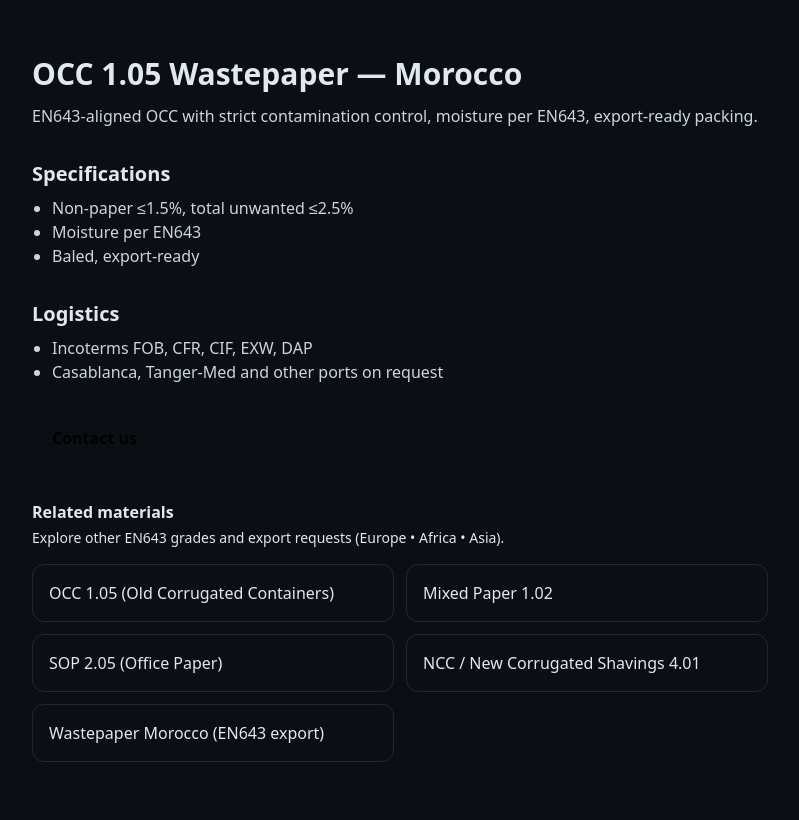
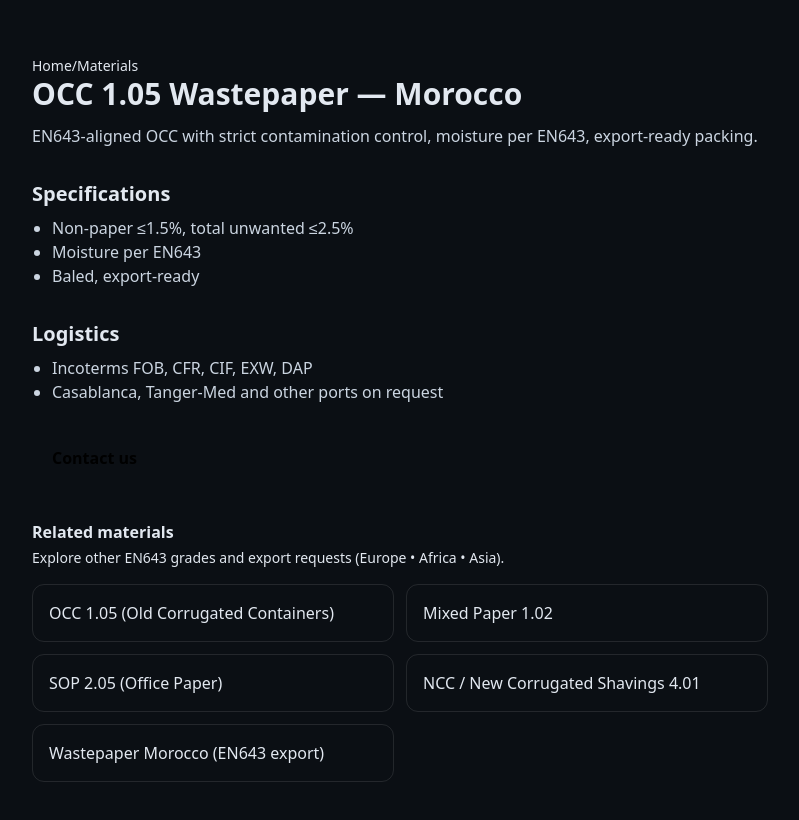
Before and after one commit to TheReda/tohire-trading, a Next.js app: page /en/occ in a window 1280 px wide. Shown: the top 820 px of the page, without its empty margins (240-1039 px from the left). Built offline with nearby package versions, Linux system fonts and the light colour scheme.

Commit message:
seo(ui): add visual + JSON-LD breadcrumbs and replace <a> with <Link>

```diff
--- a/app/en/mixed-paper/page.tsx
+++ b/app/en/mixed-paper/page.tsx
@@ -1,3 +1,5 @@
+import BreadcrumbsLd from "../../../components/BreadcrumbsLd";
+import { Breadcrumbs } from "../../../components/Breadcrumbs";
 import RelatedMaterials from "../../../components/RelatedMaterials";
 export const metadata = {
   title: "Mixed Paper 1.02 • EN643 Specs & Supply • ToHiRe Trading Morocco",
@@ -24,6 +26,9 @@ export default function Page() {
   return (
 
       <main className="max-w-3xl mx-auto px-4 py-14">
+      <BreadcrumbsLd items={[{name:"Home",url:"https://tohiretrading.com/"},{name:"Materials",url:"https://tohiretrading.com/#materials"},{name:document?.title||"",url:"https://tohiretrading.com/en/mixed-paper"}]} />
+
+      <Breadcrumbs items={[{name: "Home", href: "/"}, {name: "Materials", href: "/#materials"}]} />
       <h1 className="text-3xl font-bold">Mixed Papers and Boards (1.02)</h1>
       <p className="mt-3 text-slate-300">Sorted mix with clear documentary trail and EN643 alignment.</p>
       <Link href="/#contact" className="inline-block mt-8 rounded-xl bg-[--brand] text-black px-5 py-2.5 font-semibold">Contact us</Link>
--- a/app/en/occ/page.tsx
+++ b/app/en/occ/page.tsx
@@ -1,3 +1,5 @@
+import BreadcrumbsLd from "../../../components/BreadcrumbsLd";
+import { Breadcrumbs } from "../../../components/Breadcrumbs";
 import RelatedMaterials from "../../../components/RelatedMaterials";
 export const metadata = {
   title: "OCC 1.05 • EN643 Specs & Export • ToHiRe Trading Morocco",
@@ -24,6 +26,9 @@ export default function Page() {
   return (
 
       <main className="max-w-3xl mx-auto px-4 py-14">
+      <BreadcrumbsLd items={[{name:"Home",url:"https://tohiretrading.com/"},{name:"Materials",url:"https://tohiretrading.com/#materials"},{name:document?.title||"",url:"https://tohiretrading.com/en/occ"}]} />
+
+      <Breadcrumbs items={[{name: "Home", href: "/"}, {name: "Materials", href: "/#materials"}]} />
       <h1 className="text-3xl font-bold">OCC 1.05 Wastepaper — Morocco</h1>
       <p className="mt-3 text-slate-300">EN643-aligned OCC with strict contamination control, moisture per EN643, export-ready packing.</p>
       <h2 className="mt-8 text-xl font-semibold">Specifications</h2>
--- a/app/en/shavings-ncc/page.tsx
+++ b/app/en/shavings-ncc/page.tsx
@@ -1,3 +1,5 @@
+import BreadcrumbsLd from "../../../components/BreadcrumbsLd";
+import { Breadcrumbs } from "../../../components/Breadcrumbs";
 import RelatedMaterials from "../../../components/RelatedMaterials";
 export const metadata = {
   title: "NCC / New Corrugated Shavings 4.01 • EN643 • ToHiRe Trading Morocco",
@@ -24,6 +26,9 @@ export default function Page() {
   return (
 
       <main className="max-w-3xl mx-auto px-4 py-14">
+      <BreadcrumbsLd items={[{name:"Home",url:"https://tohiretrading.com/"},{name:"Materials",url:"https://tohiretrading.com/#materials"},{name:document?.title||"",url:"https://tohiretrading.com/en/shavings-ncc"}]} />
+
+      <Breadcrumbs items={[{name: "Home", href: "/"}, {name: "Materials", href: "/#materials"}]} />
       <h1 className="text-3xl font-bold">New Corrugated Cuttings (4.01)</h1>
       <p className="mt-3 text-slate-300">Unused trimmings from corrugated production. Very low contamination, contract-based specs.</p>
       <Link href="/#contact" className="inline-block mt-8 rounded-xl bg-[--brand] text-black px-5 py-2.5 font-semibold">Contact us</Link>
--- a/app/en/sop-office-paper/page.tsx
+++ b/app/en/sop-office-paper/page.tsx
@@ -1,3 +1,5 @@
+import BreadcrumbsLd from "../../../components/BreadcrumbsLd";
+import { Breadcrumbs } from "../../../components/Breadcrumbs";
 import RelatedMaterials from "../../../components/RelatedMaterials";
 export const metadata = {
   title: "SOP 2.05 • Sorted Office Paper • EN643 • ToHiRe Trading Morocco",
@@ -24,6 +26,9 @@ export default function Page() {
   return (
 
       <main className="max-w-3xl mx-auto px-4 py-14">
+      <BreadcrumbsLd items={[{name:"Home",url:"https://tohiretrading.com/"},{name:"Materials",url:"https://tohiretrading.com/#materials"},{name:document?.title||"",url:"https://tohiretrading.com/en/sop-office-paper"}]} />
+
+      <Breadcrumbs items={[{name: "Home", href: "/"}, {name: "Materials", href: "/#materials"}]} />
       <h1 className="text-3xl font-bold">Sorted Office Paper (2.05)</h1>
       <p className="mt-3 text-slate-300">Consistent SOP feedstock for mills. Documentation and QA included.</p>
       <Link href="/#contact" className="inline-block mt-8 rounded-xl bg-[--brand] text-black px-5 py-2.5 font-semibold">Contact us</Link>
--- a/app/en/wastepaper-morocco/page.tsx
+++ b/app/en/wastepaper-morocco/page.tsx
@@ -1,3 +1,5 @@
+import BreadcrumbsLd from "../../../components/BreadcrumbsLd";
+import { Breadcrumbs } from "../../../components/Breadcrumbs";
 import RelatedMaterials from "../../../components/RelatedMaterials";
 export const metadata = {
   title: "Wastepaper Morocco (OCC) • EN643 Export • ToHiRe Trading Morocco",
@@ -24,6 +26,9 @@ export default function Page() {
   return (
 
       <main className="max-w-3xl mx-auto px-4 py-14">
+      <BreadcrumbsLd items={[{name:"Home",url:"https://tohiretrading.com/"},{name:"Materials",url:"https://tohiretrading.com/#materials"},{name:document?.title||"",url:"https://tohiretrading.com/en/wastepaper-morocco"}]} />
+
+      <Breadcrumbs items={[{name: "Home", href: "/"}, {name: "Materials", href: "/#materials"}]} />
       <h1 className="text-3xl font-bold">Wastepaper Trading in Morocco</h1>
       <p className="mt-3 text-slate-300">OCC 1.05, 4.01 shavings, mixed paper 1.02, SOP 2.05. EN643 alignment and full export logistics.</p>
       <h2 className="mt-8 text-xl font-semibold">Why ToHiRe</h2>
--- a/app/fr/occ-carton-maroc/page.tsx
+++ b/app/fr/occ-carton-maroc/page.tsx
@@ -1,3 +1,5 @@
+import BreadcrumbsLd from "../../../components/BreadcrumbsLd";
+import { Breadcrumbs } from "../../../components/Breadcrumbs";
 import RelatedMaterials from "../../../components/RelatedMaterials";
 export const metadata = {
   title: "OCC 1.05 Maroc • Spécifications EN643 • Export • ToHiRe Trading Morocco",
@@ -24,6 +26,9 @@ export default function Page() {
   return (
 
       <main className="max-w-3xl mx-auto px-4 py-14">
+      <BreadcrumbsLd items={[{name:"Accueil",url:"https://tohiretrading.com/"},{name:"Matériaux",url:"https://tohiretrading.com/#materials"},{name:document?.title||"",url:"https://tohiretrading.com/fr/occ-carton-maroc"}]} />
+
+      <Breadcrumbs items={[{name: "Accueil", href: "/"}, {name: "Matériaux", href: "/#materials"}]} />
       <h1 className="text-3xl font-bold">OCC 1.05 Carton Ondulé — Maroc</h1>
       <p className="mt-3 text-slate-300">Flux aligné EN643, contrôle de contamination, humidité conforme, emballage export.</p>
       <Link href="/#contact" className="inline-block mt-8 rounded-xl bg-[--brand] text-black px-5 py-2.5 font-semibold">Nous contacter</Link>
--- a/app/fr/papiers-melanges/page.tsx
+++ b/app/fr/papiers-melanges/page.tsx
@@ -1,3 +1,5 @@
+import BreadcrumbsLd from "../../../components/BreadcrumbsLd";
+import { Breadcrumbs } from "../../../components/Breadcrumbs";
 import RelatedMaterials from "../../../components/RelatedMaterials";
 export const metadata = {
   title: "Papiers mélangés 1.02 • Spécifications EN643 • ToHiRe Trading Morocco",
@@ -24,6 +26,9 @@ export default function Page() {
   return (
 
       <main className="max-w-3xl mx-auto px-4 py-14">
+      <BreadcrumbsLd items={[{name:"Accueil",url:"https://tohiretrading.com/"},{name:"Matériaux",url:"https://tohiretrading.com/#materials"},{name:document?.title||"",url:"https://tohiretrading.com/fr/papiers-melanges"}]} />
+
+      <Breadcrumbs items={[{name: "Accueil", href: "/"}, {name: "Matériaux", href: "/#materials"}]} />
       <h1 className="text-3xl font-bold">Papiers et Cartons Mélangés (1.02)</h1>
       <p className="mt-3 text-slate-300">Flux trié, conformité EN643, documentation claire.</p>
       <Link href="/#contact" className="inline-block mt-8 rounded-xl bg-[--brand] text-black px-5 py-2.5 font-semibold">Nous contacter</Link>
--- /dev/null
+++ b/components/Breadcrumbs.tsx
@@ -0,0 +1,16 @@
+import Link from "next/link";
+
+export function Breadcrumbs({ items }: { items: { name: string; href: string }[] }) {
+  return (
+    <nav aria-label="Breadcrumb" className="text-sm text-[--muted]">
+      <ol className="flex flex-wrap items-center gap-1">
+        {items.map((it, i) => (
+          <li key={it.href} className="inline-flex items-center gap-1">
+            {i > 0 && <span className="opacity-60">/</span>}
+            <Link href={it.href} className="hover:underline text-slate-200">{it.name}</Link>
+          </li>
+        ))}
+      </ol>
+    </nav>
+  );
+}
--- /dev/null
+++ b/components/BreadcrumbsLd.tsx
@@ -0,0 +1,15 @@
+export default function BreadcrumbsLd({ items }: { items: { name: string; url: string }[] }) {
+  const data = {
+    "@context": "https://schema.org",
+    "@type": "BreadcrumbList",
+    itemListElement: items.map((it, i) => ({
+      "@type": "ListItem",
+      position: i + 1,
+      name: it.name,
+      item: it.url,
+    })),
+  };
+  return (
+    <script type="application/ld+json" dangerouslySetInnerHTML={{ __html: JSON.stringify(data) }} />
+  );
+}
```
